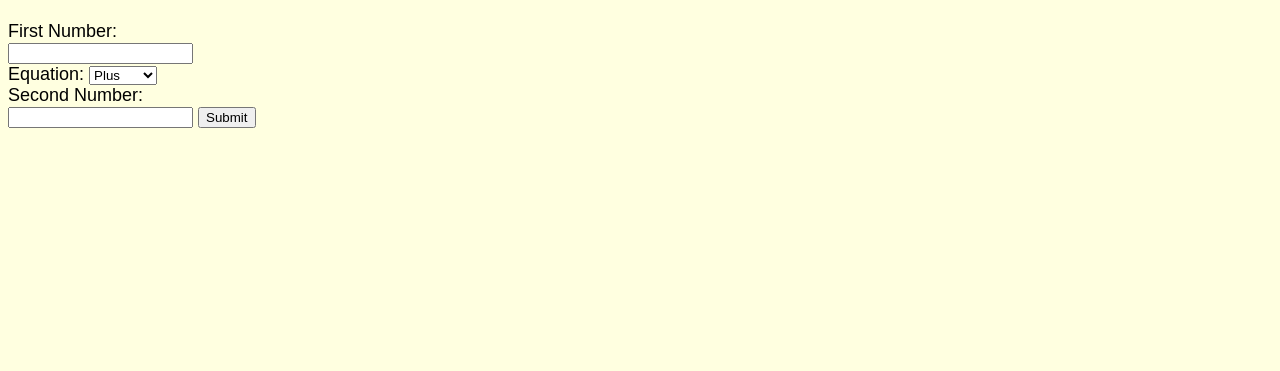
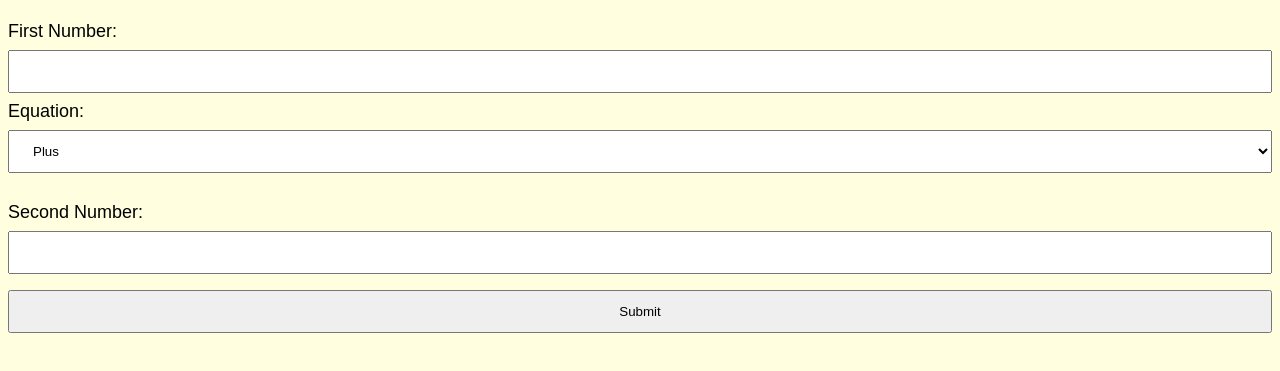
Before and after one commit to JRSmiffy/simp-calc, a plain HTML site: page formative.html in a window 1280 px wide. Shown: the part 69-440 px from the top of the page. Drawn offline with Linux system fonts and the light colour scheme.

Commit message:
Further css styling

```diff
--- a/formative.css
+++ b/formative.css
@@ -6,3 +6,19 @@ body {
 h1 {
     color: orange;
 }
+
+input {
+  width: 100%;
+  padding: 12px 20px;
+  margin: 8px 0;
+  box-sizing: border-box;
+}
+
+.custom-select {
+  position: relative;
+  font-family: Arial;
+  width: 100%;
+  padding: 12px 20px;
+  margin: 8px 0;
+  box-sizing: border-box;
+}
--- a/formative.html
+++ b/formative.html
@@ -13,13 +13,13 @@
 			<label for="firstNumber">First Number:</label><br>
 			<input type="text" id="firstNumber" name="firstNumber"><br>
 
-			<label for="equation">Equation:</label>
-			<select id="equation" name="equation">
+			<label for="equation">Equation:</label><br>
+			<select id="equation" name="equation" class="custom-select">
 				<option value="plus">Plus</option>
 				<option value="minus">Minus</option>
 				<option value="multiply">Multiply</option>
 				<option value="divide">Divide</option>
-			</select><br>
+			</select><br><br>
 
 			<label for="secondNumber">Second Number:</label><br>
 			<input type="text" id="secondNumber" name="secondNumber">
```
